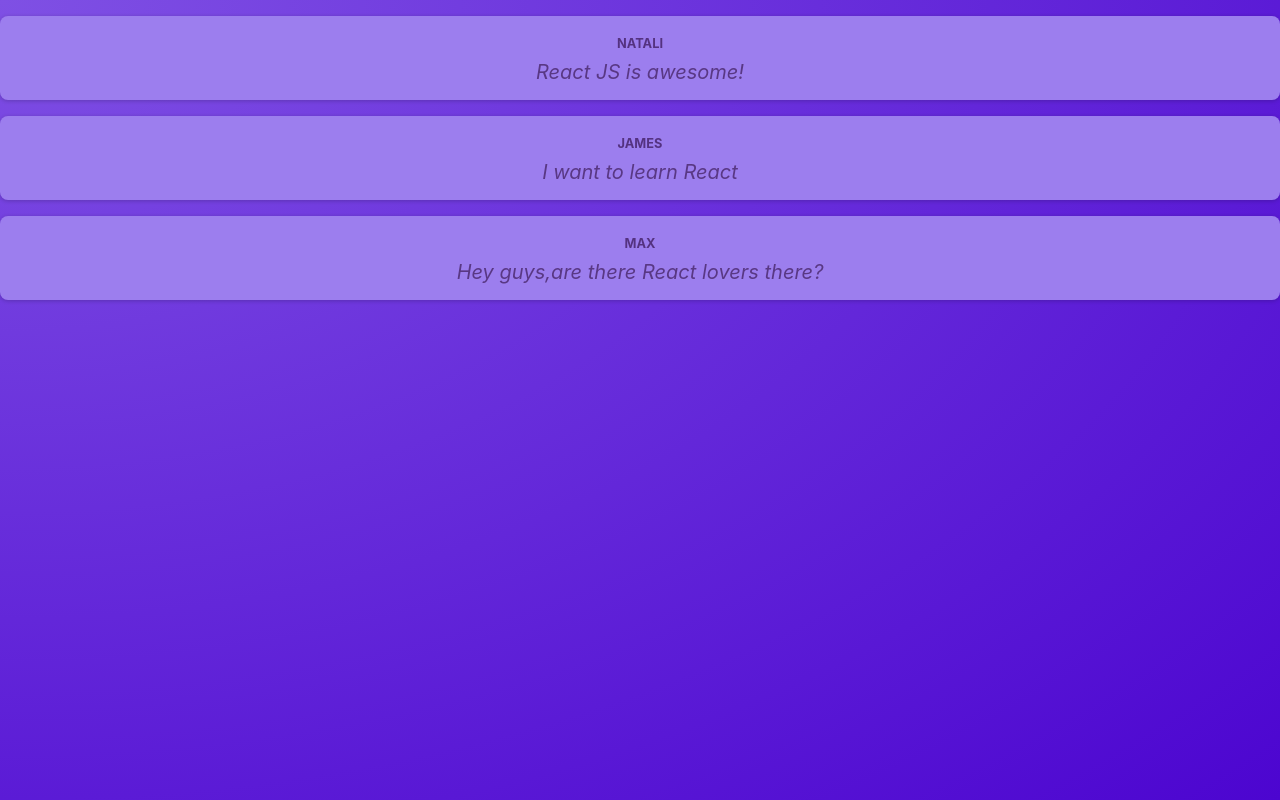
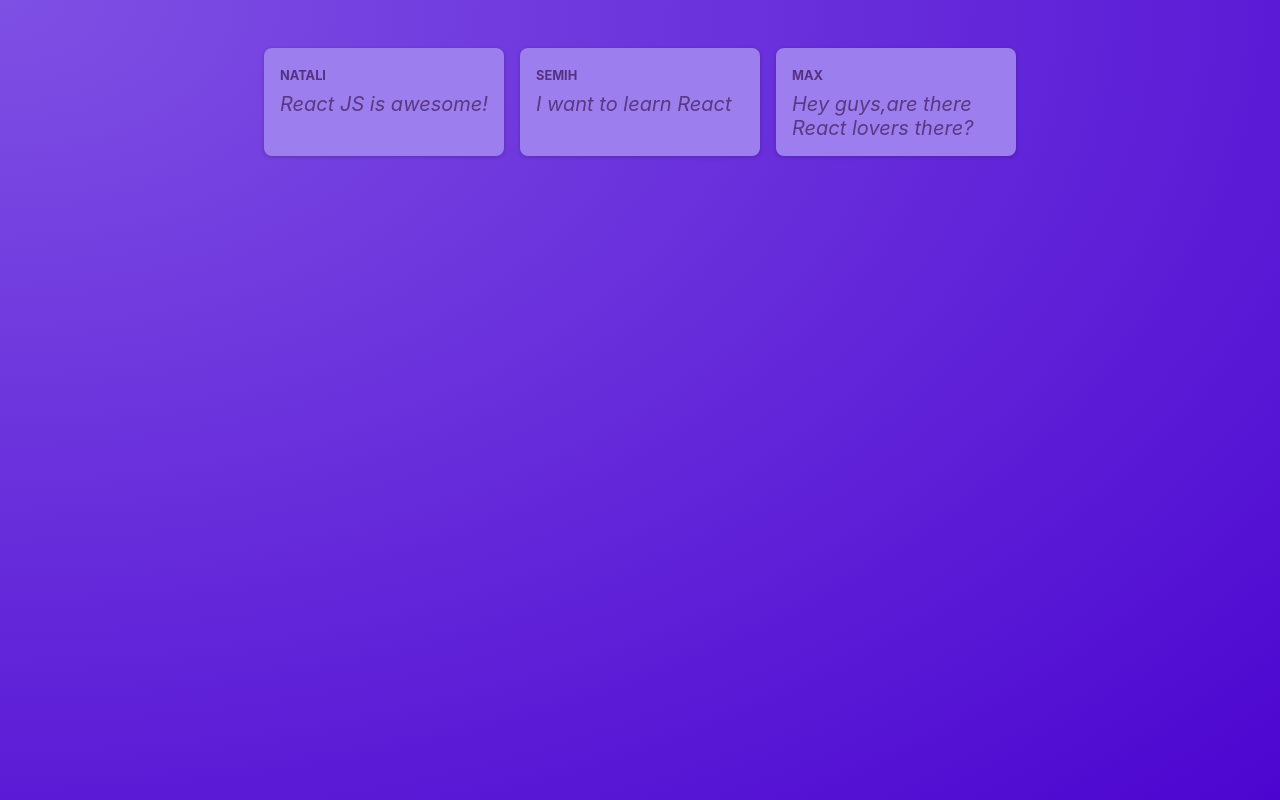
Before and after one commit to nataliusta/react_new, a React (Vite) app: page / in a window 1280 px wide. Built offline with nearby package versions, Linux system fonts and the light colour scheme.

Commit message:
Add Postslist and styling it

```diff
--- a/src/App.jsx
+++ b/src/App.jsx
@@ -1,13 +1,11 @@
-import Post from './components/Post';
+import PostsList from './components/PostsList';
 
 function App() {
   return (
     <main>
-      <Post author='Natali' body='React JS is awesome!' />
-      <Post author='James' body='I want to learn React' />
-      <Post author='Max' body='Hey guys,are there React lovers there?' />
+      <PostsList />
     </main>
-  )
+  );
 }
 
 export default App;
--- a/src/components/Post.jsx
+++ b/src/components/Post.jsx
@@ -3,11 +3,11 @@
 const Post = (props) => {
 
     return(
-        <div className={styles.post}>
+        <li className={styles.post}>
             <p className={styles.author}>{props.author}</p>
             <p className={styles.text}>{props.body}</p>
-        </div>
-    )
+        </li>
+    );
 }
 
 export default Post;
--- /dev/null
+++ b/src/components/PostsList.jsx
@@ -0,0 +1,14 @@
+import Post from './Post';
+import styles from './PostsList.module.css';
+
+const PostsList = () => {
+    return (
+        <ul className={styles.posts}>
+            <Post author='Natali' body='React JS is awesome!' />
+            <Post author='Semih' body='I want to learn React' />
+            <Post author='Max' body='Hey guys,are there React lovers there?' />
+        </ul>
+    );
+}
+
+export default PostsList;
--- /dev/null
+++ b/src/components/PostsList.module.css
@@ -0,0 +1,10 @@
+.posts {
+    list-style: none;
+    max-width: 50rem;
+    margin: 1rem auto;
+    padding: 1rem 0;
+    display: grid;
+    gap: 1rem;
+    grid-template-columns: repeat(3, 30%);
+    justify-content: center;
+  }
--- a/src/index.css
+++ b/src/index.css
@@ -18,6 +18,5 @@
 
 body {
   margin: 0;
-  text-align: center;
   color: #e6ddf9;
 }
```
